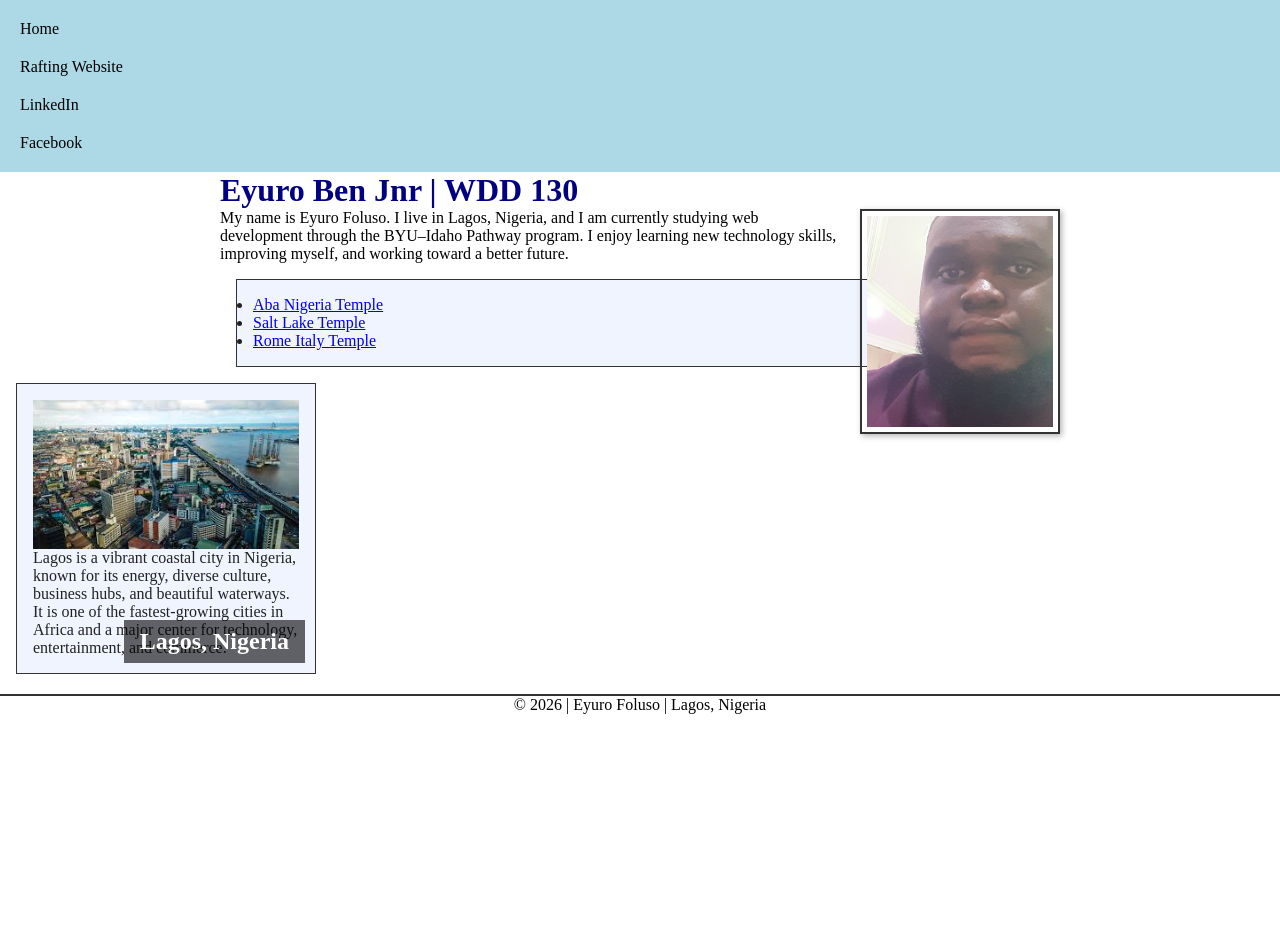
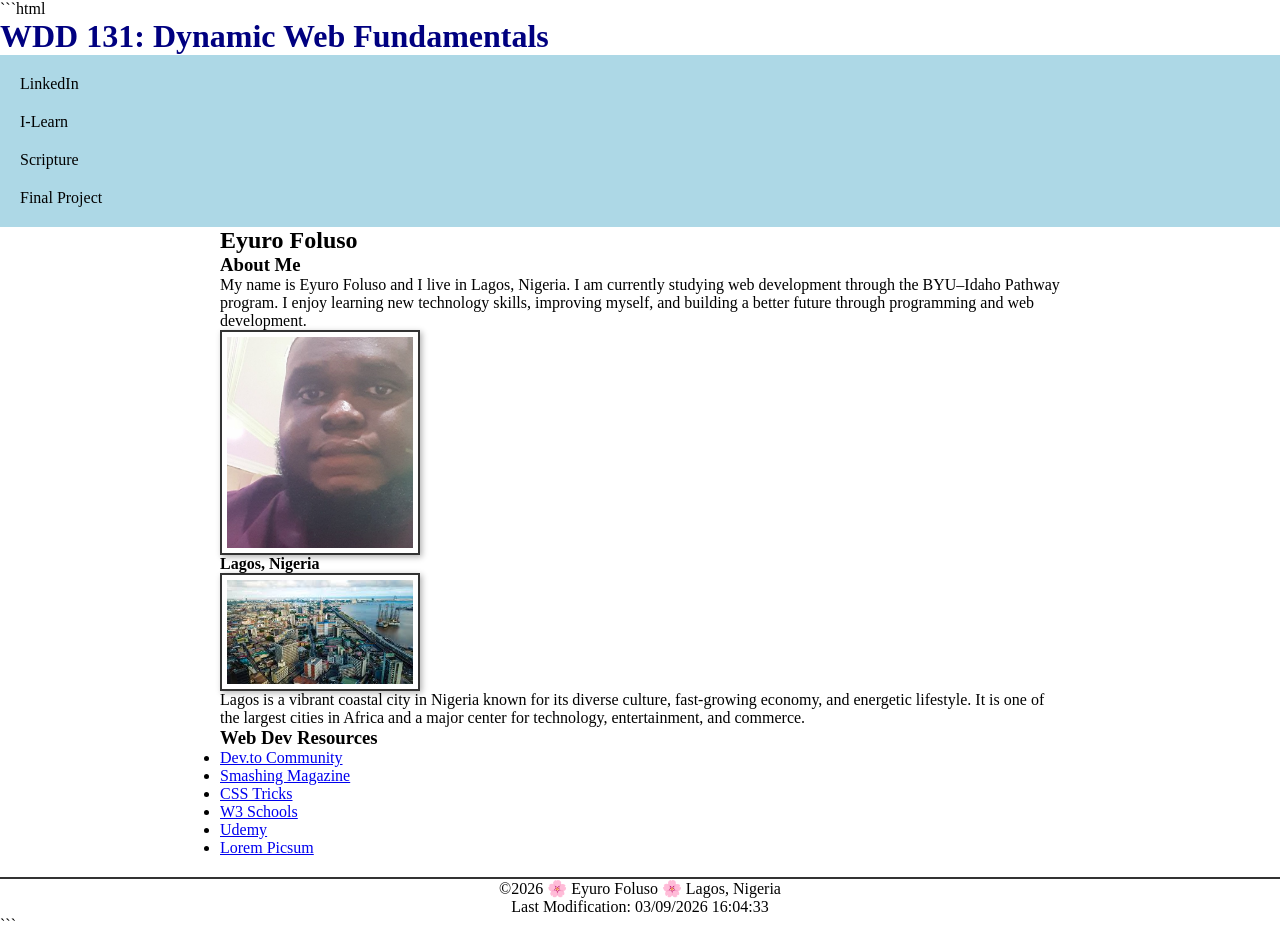
Before and after one commit to AeuroShaw/wdd131, a plain HTML site: page index.html in a window 1280 px wide. Before the commit the page ends 800 px from the top, so only its background shows below. Drawn offline with Linux system fonts and the light colour scheme.

Commit message:
Update index.html

````diff
--- a/index.html
+++ b/index.html
@@ -1,57 +1,107 @@
+```html
 <!DOCTYPE html>
 <html lang="en">
 <head>
 <meta charset="UTF-8">
 <meta name="viewport" content="width=device-width, initial-scale=1.0">
-    <title>FOLUSO EYURO |WDD 130 | Personal Homepage</title>
+
+<title>Eyuro Foluso | WDD 131 | Course Landing Page</title>
+
+<meta name="description" content="Course landing page of Eyuro Foluso, a BYU Pathway web development student from Lagos, Nigeria.">
+<meta name="author" content="Eyuro Foluso">
+
 <link rel="stylesheet" href="styles/styles.css">
-    <meta name="description" content="Personal homepage of Eyuro Foluso, a Lagos-based BYU–Pathway Worldwide web development student learning to code and build future-ready skills.">
-    <meta name="author" content="Eyuro Foluso">
 </head>
+
 <body>
+
 <header>
+<h1>WDD 131: Dynamic Web Fundamentals</h1>
+
 <nav>
-  <a href="#">Home</a>
-  <a href="wwr/">Rafting Website</a>
 <a href="https://linkedin.com" target="_blank">LinkedIn</a>
-  <a href="https://facebook.com" target="_blank">Facebook</a>
+<a href="#">I-Learn</a>
+<a href="https://www.churchofjesuschrist.org/study/scriptures" target="_blank">Scripture</a>
+<a href="#">Final Project</a>
 </nav>
 </header>
+
 <main>
-          <h1>Eyuro Ben Jnr | WDD 130</h1>
-    <img src="images/profile.jpg" alt="Profile picture of Eyuro Foluso" width="200" class="profile-image">
+
+<h2 class="student-name">Eyuro Foluso</h2>
+
+<div class="container">
+
+<!-- ABOUT ME SECTION -->
+<section class="card">
+
+<h3>About Me</h3>
+
+<div class="about">
+
 <p>
-        My name is Eyuro Foluso. I live in Lagos, Nigeria, and I am currently studying web development
-        through the BYU–Idaho Pathway program. I enjoy learning new technology skills, improving myself,
-        and working toward a better future.
-<ul class="box">
-  <li>
-    <a href="https://www.churchofjesuschrist.org/temples/details/aba-nigeria-temple" target="_blank">
-      Aba Nigeria Temple
-    </a>
-  </li>
-  <li>
-    <a href="https://www.churchofjesuschrist.org/temples/details/salt-lake-temple" target="_blank">
-      Salt Lake Temple
-    </a>
-  </li>
-  <li>
-    <a href="https://www.churchofjesuschrist.org/temples/details/rome-italy-temple" target="_blank">
-      Rome Italy Temple
-    </a>
-  </li>
+My name is Eyuro Foluso and I live in Lagos, Nigeria. I am currently studying
+web development through the BYU–Idaho Pathway program. I enjoy learning new
+technology skills, improving myself, and building a better future through
+programming and web development.
+</p>
+
+<img src="images/profile.jpg" alt="Profile picture of Eyuro Foluso">
+
+</div>
+
+<h4>Lagos, Nigeria</h4>
+
+<div class="location">
+
+<img src="images/nigeria.jpeg" alt="Flag or view of Nigeria">
+
+<p>
+Lagos is a vibrant coastal city in Nigeria known for its diverse culture,
+fast-growing economy, and energetic lifestyle. It is one of the largest
+cities in Africa and a major center for technology, entertainment, and
+commerce.
+</p>
+
+</div>
+
+</section>
+
+
+<!-- WEB DEV RESOURCES -->
+<section class="card">
+
+<h3>Web Dev Resources</h3>
+
+<ul>
+<li><a href="https://dev.to/" target="_blank">Dev.to Community</a></li>
+<li><a href="https://www.smashingmagazine.com/" target="_blank">Smashing Magazine</a></li>
+<li><a href="https://css-tricks.com/" target="_blank">CSS Tricks</a></li>
+<li><a href="https://www.w3schools.com/" target="_blank">W3 Schools</a></li>
+<li><a href="https://www.udemy.com/" target="_blank">Udemy</a></li>
+<li><a href="https://picsum.photos/" target="_blank">Lorem Picsum</a></li>
 </ul>
 
+</section>
+
+</div>
+
 </main>
-    <aside class="box image-overlay">
-    <h2>Lagos, Nigeria</h2>
-    <img src="images/nigeria.jpeg" alt="A view of Lagos, Nigeria">
-    <p>Lagos is a vibrant coastal city in Nigeria, known for its energy, diverse culture, business hubs, and
-       beautiful waterways. It is one of the fastest-growing cities in Africa and a major center for technology,
-       entertainment, and commerce.</p>
-</aside>
+
+
 <footer>
-         <p>&copy; 2026 | Eyuro Foluso | Lagos, Nigeria</p>
+
+<p>©2026 🌸 Eyuro Foluso 🌸 Lagos, Nigeria</p>
+
+<p id="lastModified"></p>
+
 </footer>
+
+<script>
+document.getElementById("lastModified").textContent =
+"Last Modification: " + document.lastModified;
+</script>
+
 </body>
 </html>
+```
````
Lines whose indentation alone changed are shown as unchanged.
